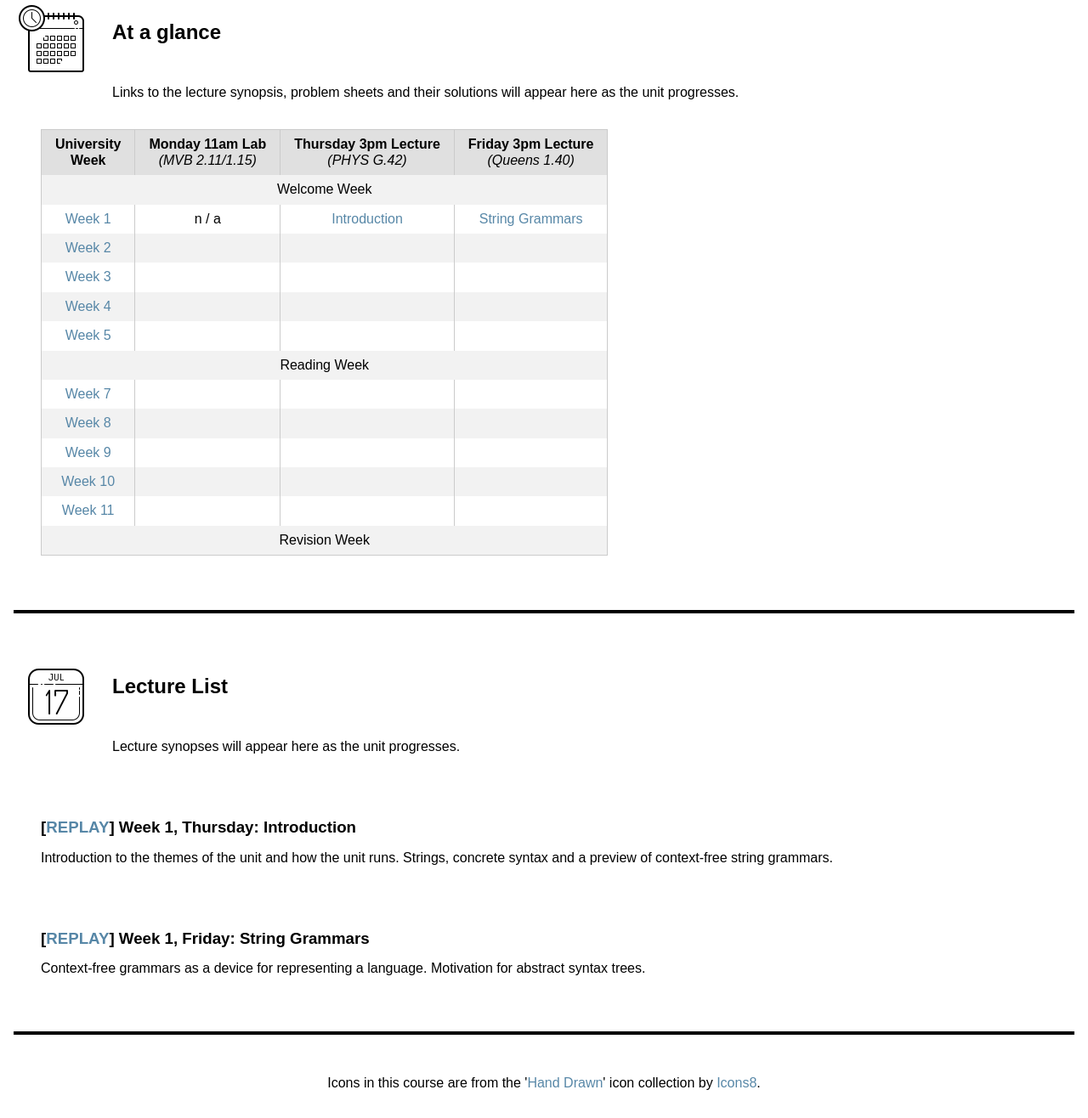
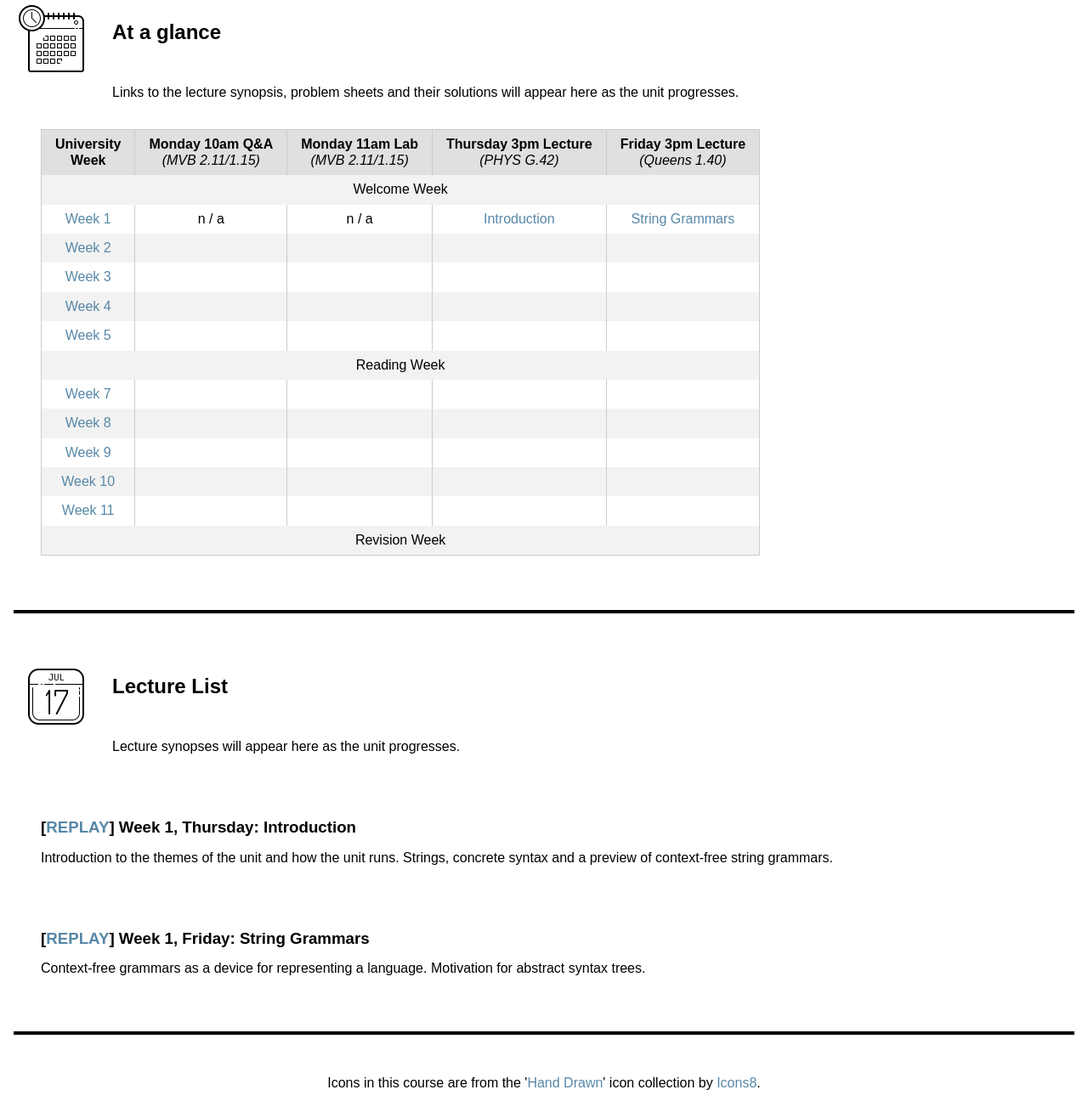
Before and after one commit to uob-coms20007/webpages, a Jekyll site: the page built from schedule.md, in a window 1280 px wide. Shown: the whole page at 85% size. Built offline with Jekyll 4.4.1, drawn with Linux system fonts in a browser that asks for light colours; nearby versions of some CDN libraries.

Commit message:
Add Monday slot

```diff
--- a/schedule.md
+++ b/schedule.md
@@ -23,6 +23,7 @@ title: schedule
   <thead>
     <tr>
       <th style="text-align:center">University<br>Week</th>
+      <th style="text-align:center">Monday 10am Q&A<br><span style="font-weight:normal;font-style:italic">(MVB 2.11/1.15)</span></th>
       <th style="text-align:center">Monday 11am Lab<br><span style="font-weight:normal;font-style:italic">(MVB 2.11/1.15)</span></th>
       <th style="text-align:center">Thursday 3pm Lecture<br><span style="font-weight:normal;font-style:italic">(PHYS G.42)</span></th>
       <th style="text-align:center">Friday 3pm Lecture<br><span style="font-weight:normal;font-style:italic">(Queens 1.40)</span></th>
@@ -30,7 +31,7 @@ title: schedule
   </thead>
   <tbody>
     <tr>
-      <td colspan="4" style="text-align:center">Welcome Week</td>
+      <td colspan="5" style="text-align:center">Welcome Week</td>
     </tr>
 {% for calendar_week in (1..12) %}
   {% if calendar_week <= 6 %}
@@ -40,16 +41,22 @@ title: schedule
   {% endif %}
   {% if calendar_week == 6 %}
     <tr>
-      <td colspan="4" style="text-align:center">Reading Week</td>
+      <td colspan="5" style="text-align:center">Reading Week</td>
     </tr>
   {% elsif calendar_week == 12 %}
     <tr>
-      <td colspan="4" style="text-align:center">Revision Week</td>
+      <td colspan="5" style="text-align:center">Revision Week</td>
     </tr>
   {% else %}
     <tr>
-    {% assign lec_one_idx = logical_week | minus:1 | times:2 %}
+    {% assign lec_one_idx = logical_week | minus:1 | times:3 | minus:1 %}
       <td style="text-align:center"><a href="#lecture{{ lec_one_idx | plus: 1 }}">Week {{ calendar_week }}</a></td>
+      <td style="text-align:center">
+    {% if calendar_week == 1 %}n / a
+    {% elsif site.data.lectures[lec_one_idx] %}
+        <a href="#lecture{{ lec_one_idx | plus:1 }}">{{ site.data.lectures[lec_one_idx].title }}</a>
+    {% endif %}
+      </td>
       <td style="text-align:center">
     {% if calendar_week == 1 %}n / a{% endif %}
     {% capture qns_name %}/questions/sheet{{ calendar_week }}.pdf{% endcapture %}
@@ -72,14 +79,15 @@ title: schedule
     {% endif %}
       </td>
       <td style="text-align:center">
-    {% if site.data.lectures[lec_one_idx] %}
-        <a href="#lecture{{ lec_one_idx | plus:1 }}">{{ site.data.lectures[lec_one_idx].title }}</a>
+    {% assign lec_two_idx = logical_week | minus:1 | times:3 %}
+    {% if site.data.lectures[lec_two_idx] %}
+        <a href="#lecture{{ lec_two_idx | plus:1 }}">{{ site.data.lectures[lec_two_idx].title }}</a>
     {% endif %}
       </td>
       <td style="text-align:center">
-    {% assign lec_two_idx = logical_week | minus:1 | times:2 | plus:1 %}
-    {% if site.data.lectures[lec_two_idx] %}
-        <a href="#lecture{{ lec_two_idx }}">{{ site.data.lectures[lec_two_idx].title }}</a>
+    {% assign lec_three_idx = logical_week | minus:1 | times:3 | plus:1 %}
+    {% if site.data.lectures[lec_three_idx] %}
+        <a href="#lecture{{ lec_three_idx | plus:1 }}">{{ site.data.lectures[lec_three_idx].title }}</a>
     {% endif %}
       </td>
     </tr>
@@ -130,13 +138,13 @@ title: schedule
 
 <h3 id="lecture{{ lec_num }}">
   {% if lec.replay %}[<a href="{{lec.replay}}" target="_blank">REPLAY</a>]{% endif %}
-  {% assign week_posn = lec_num | modulo: 2 %}
-  {% if lec_num <= 10 %}
-    {% assign week = lec_num | plus: week_posn | divided_by: 2 %}
+  {% assign week_posn = lec_num | modulo: 3 %}
+  {% if lec_num <= 14 %}
+    {% assign week = lec_num | divided_by: 3 | plus: 1 %}
   {% else %}
-    {% assign week = lec_num | plus: week_posn | divided_by: 2 | plus: 1 %}
+    {% assign week = lec_num | divided_by: 3 | plus: 2 %}
   {% endif %}
- Week {{week}}, {% if week_posn == 1 %}Thursday{% else %}Friday{% endif %}: {{ lec.title }}
+ Week {{week}}, {% if week_posn == 1 %}Thursday{% elsif week_posn == 2 %}Friday{% else %}Monday{% endif %}: {{ lec.title }}
 </h3>
 <p>
   {{ lec.description | markdownify }}
```
